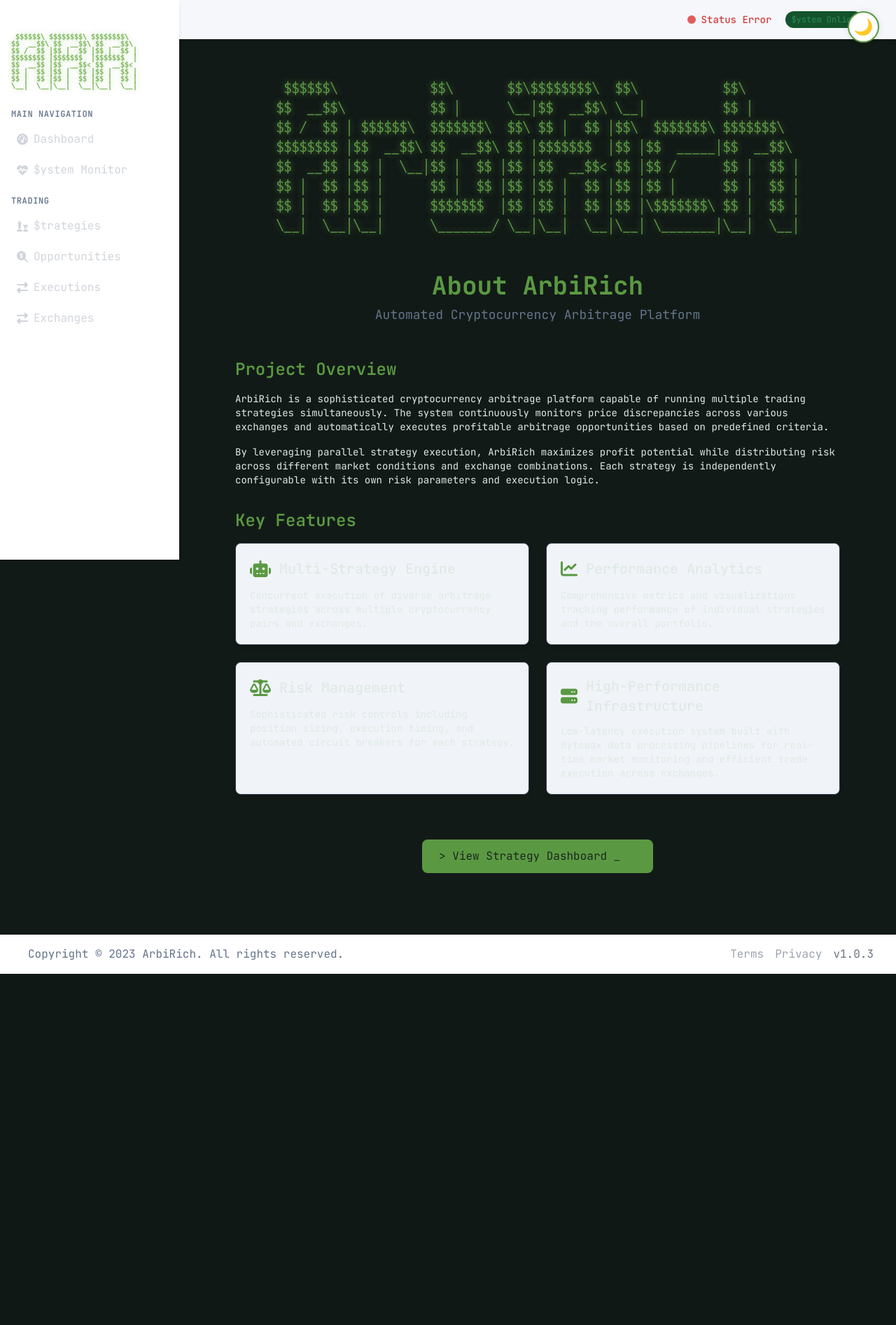
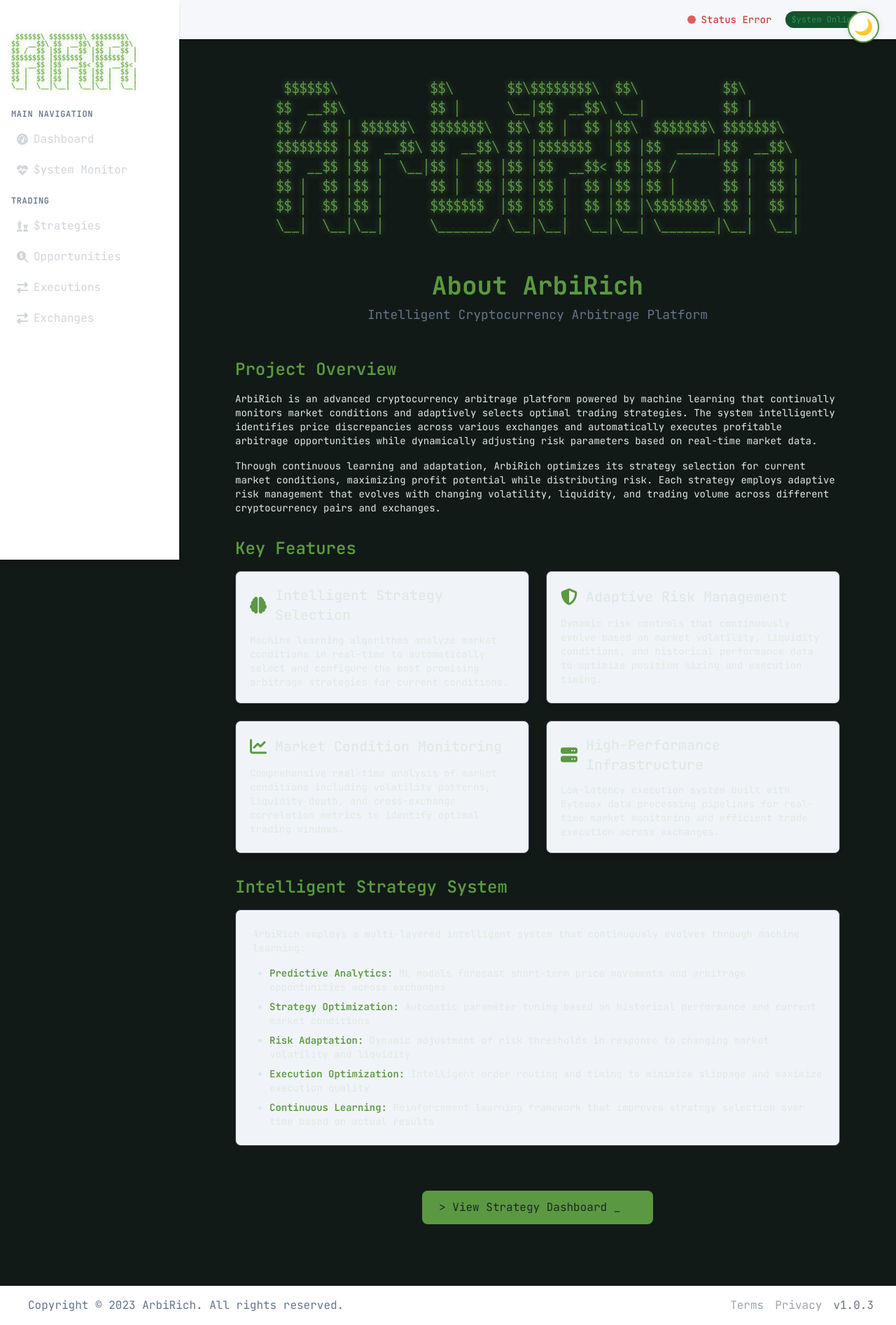
Before and after one commit to JonathanGriffiths94/ArbiRich, a FastAPI app: template src/arbirich/web/templates/about.html in a window 1280 px wide. Shown: the whole page at 70% size. Before the commit the page ends 1392 px from the top, so only its background shows below. Run offline with FastAPI, Linux system fonts and the light colour scheme; the template is opened without the code that fills it, so the values that code supplies are empty; some libraries are stand-ins or nearby versions.

Commit message:
📝 Update about page

```diff
--- a/src/arbirich/web/templates/about.html
+++ b/src/arbirich/web/templates/about.html
@@ -17,17 +17,17 @@
                 </pre>
             </div>
             <h1 class="text-3xl md:text-4xl font-bold mb-2 text-dollar-green font-mono">About ArbiRich</h1>
-            <p class="text-lg text-text-dim font-mono">Automated Cryptocurrency Arbitrage Platform</p>
+            <p class="text-lg text-text-dim font-mono">Intelligent Cryptocurrency Arbitrage Platform</p>
         </div>
         <!-- About content -->
         <div class="space-y-8 text-text-primary font-mono">
             <section>
                 <h2 class="text-2xl font-semibold mb-4 text-dollar-green font-mono">Project Overview</h2>
                 <p class="mb-4 font-mono text-sm">
-                    ArbiRich is a sophisticated cryptocurrency arbitrage platform capable of running multiple trading strategies simultaneously. The system continuously monitors price discrepancies across various exchanges and automatically executes profitable arbitrage opportunities based on predefined criteria.
+                    ArbiRich is an advanced cryptocurrency arbitrage platform powered by machine learning that continually monitors market conditions and adaptively selects optimal trading strategies. The system intelligently identifies price discrepancies across various exchanges and automatically executes profitable arbitrage opportunities while dynamically adjusting risk parameters based on real-time market data.
                 </p>
                 <p class="font-mono text-sm">
-                    By leveraging parallel strategy execution, ArbiRich maximizes profit potential while distributing risk across different market conditions and exchange combinations. Each strategy is independently configurable with its own risk parameters and execution logic.
+                    Through continuous learning and adaptation, ArbiRich optimizes its strategy selection for current market conditions, maximizing profit potential while distributing risk. Each strategy employs adaptive risk management that evolves with changing volatility, liquidity, and trading volume across different cryptocurrency pairs and exchanges.
                 </p>
             </section>
             <section>
@@ -35,29 +35,29 @@
                 <div class="grid md:grid-cols-2 gap-6">
                     <div class="p-5 bg-dark-card rounded-lg shadow-md border border-gray-700">
                         <div class="flex items-center mb-3">
-                            <i class="fas fa-robot text-dollar-green text-2xl mr-3"></i>
-                            <h3 class="text-xl font-medium font-mono">Multi-Strategy Engine</h3>
+                            <i class="fas fa-brain text-dollar-green text-2xl mr-3"></i>
+                            <h3 class="text-xl font-medium font-mono">Intelligent Strategy Selection</h3>
                         </div>
                         <p class="font-mono text-sm">
-                            Concurrent execution of diverse arbitrage strategies across multiple cryptocurrency pairs and exchanges.
+                            Machine learning algorithms analyze market conditions in real-time to automatically select and configure the most promising arbitrage strategies for current conditions.
+                        </p>
+                    </div>
+                    <div class="p-5 bg-dark-card rounded-lg shadow-md border border-gray-700">
+                        <div class="flex items-center mb-3">
+                            <i class="fas fa-shield-alt text-dollar-green text-2xl mr-3"></i>
+                            <h3 class="text-xl font-medium font-mono">Adaptive Risk Management</h3>
+                        </div>
+                        <p class="font-mono text-sm">
+                            Dynamic risk controls that continuously evolve based on market volatility, liquidity conditions, and historical performance data to optimize position sizing and execution timing.
                         </p>
                     </div>
                     <div class="p-5 bg-dark-card rounded-lg shadow-md border border-gray-700">
                         <div class="flex items-center mb-3">
                             <i class="fas fa-chart-line text-dollar-green text-2xl mr-3"></i>
-                            <h3 class="text-xl font-medium font-mono">Performance Analytics</h3>
+                            <h3 class="text-xl font-medium font-mono">Market Condition Monitoring</h3>
                         </div>
                         <p class="font-mono text-sm">
-                            Comprehensive metrics and visualizations tracking performance of individual strategies and the overall portfolio.
-                        </p>
-                    </div>
-                    <div class="p-5 bg-dark-card rounded-lg shadow-md border border-gray-700">
-                        <div class="flex items-center mb-3">
-                            <i class="fas fa-balance-scale text-dollar-green text-2xl mr-3"></i>
-                            <h3 class="text-xl font-medium font-mono">Risk Management</h3>
-                        </div>
-                        <p class="font-mono text-sm">
-                            Sophisticated risk controls including position sizing, execution timing, and automated circuit breakers for each strategy.
+                            Comprehensive real-time analysis of market conditions including volatility patterns, liquidity depth, and cross-exchange correlation metrics to identify optimal trading windows.
                         </p>
                     </div>
                     <div class="p-5 bg-dark-card rounded-lg shadow-md border border-gray-700">
@@ -69,6 +69,31 @@
                             Low-latency execution system built with Bytewax data processing pipelines for real-time market monitoring and efficient trade execution across exchanges.
                         </p>
                     </div>
+                </div>
+            </section>
+            <section>
+                <h2 class="text-2xl font-semibold mb-4 text-dollar-green font-mono">Intelligent Strategy System</h2>
+                <div class="bg-dark-card rounded-lg p-6 border border-gray-700">
+                    <p class="font-mono text-sm mb-4">
+                        ArbiRich employs a multi-layered intelligent system that continuously evolves through machine learning:
+                    </p>
+                    <ul class="list-disc pl-6 space-y-2 font-mono text-sm">
+                        <li>
+                            <span class="text-dollar-green font-semibold">Predictive Analytics:</span> ML models forecast short-term price movements and arbitrage opportunities across exchanges
+                        </li>
+                        <li>
+                            <span class="text-dollar-green font-semibold">Strategy Optimization:</span> Automatic parameter tuning based on historical performance and current market conditions
+                        </li>
+                        <li>
+                            <span class="text-dollar-green font-semibold">Risk Adaptation:</span> Dynamic adjustment of risk thresholds in response to changing market volatility and liquidity
+                        </li>
+                        <li>
+                            <span class="text-dollar-green font-semibold">Execution Optimization:</span> Intelligent order routing and timing to minimize slippage and maximize execution quality
+                        </li>
+                        <li>
+                            <span class="text-dollar-green font-semibold">Continuous Learning:</span> Reinforcement learning framework that improves strategy selection over time based on actual results
+                        </li>
+                    </ul>
                 </div>
             </section>
             <section class="py-8">
```
